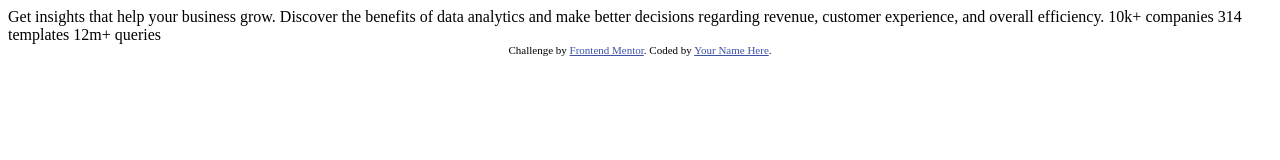
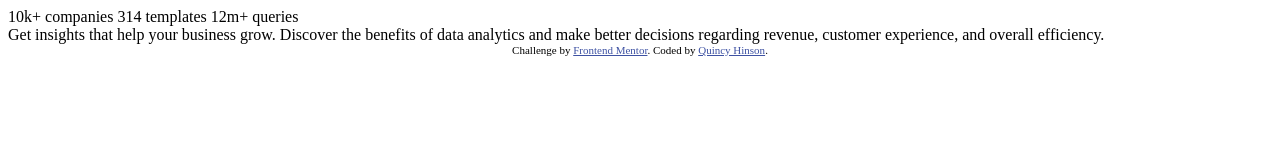
Before and after one commit to QuincyJH/verbose-waffle, a plain HTML site: page index.html in a window 1280 px wide. Drawn offline with Linux system fonts and the light colour scheme.

Commit message:
segmenting elements

```diff
--- a/index.html
+++ b/index.html
@@ -16,18 +16,21 @@
 </head>
 <body>
 
-  Get insights that help your business grow.
 
-  Discover the benefits of data analytics and make better decisions regarding revenue, customer
-  experience, and overall efficiency.
 
   10k+ companies
   314 templates
   12m+ queries
 
+  <div class="left">
+    Get insights that help your business grow.
+
+    Discover the benefits of data analytics and make better decisions regarding revenue, customer
+    experience, and overall efficiency.
+  </div>
   <div class="attribution">
     Challenge by <a href="https://www.frontendmentor.io?ref=challenge" target="_blank">Frontend Mentor</a>.
-    Coded by <a href="#">Your Name Here</a>.
+    Coded by <a href="#">Quincy Hinson</a>.
   </div>
 </body>
 </html>
```
